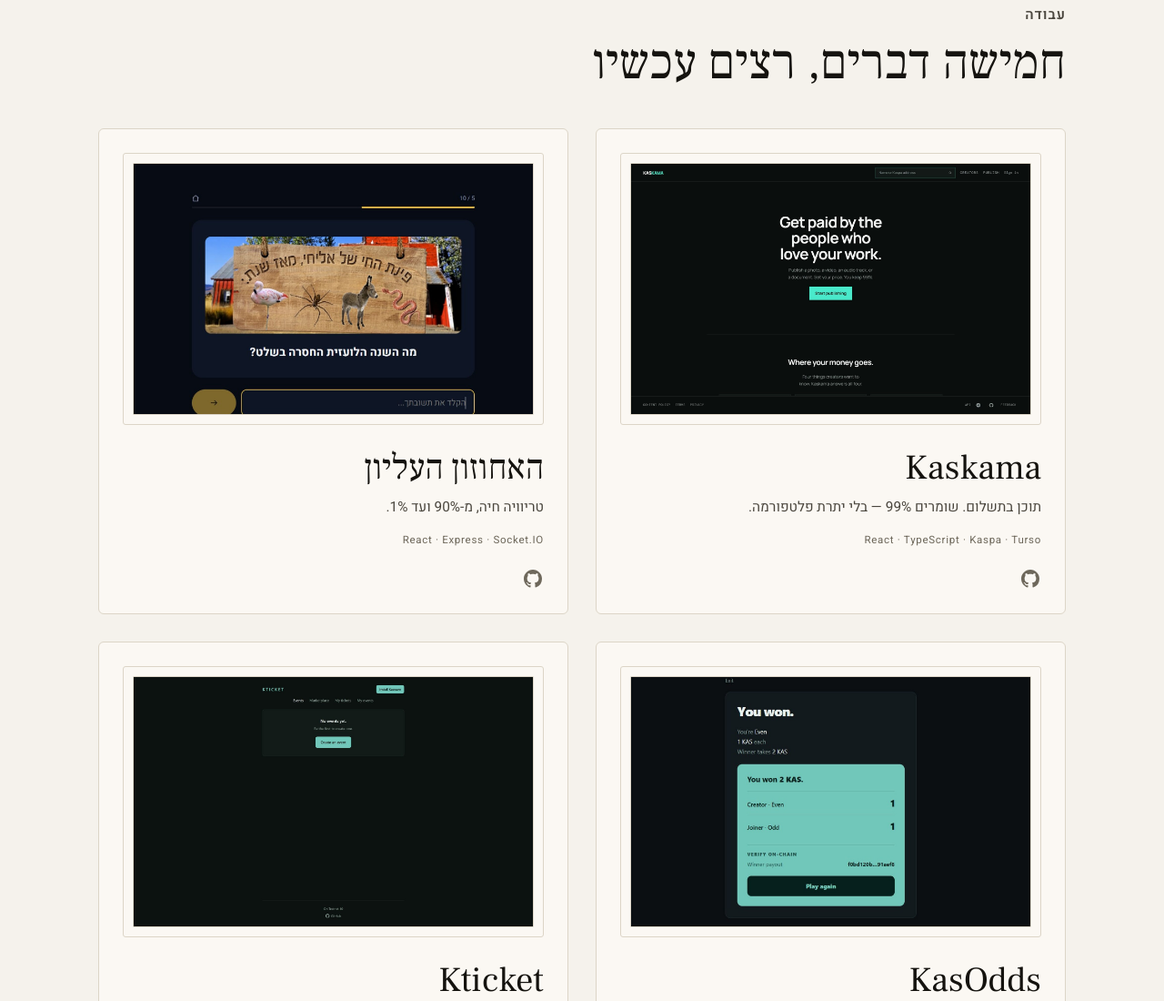
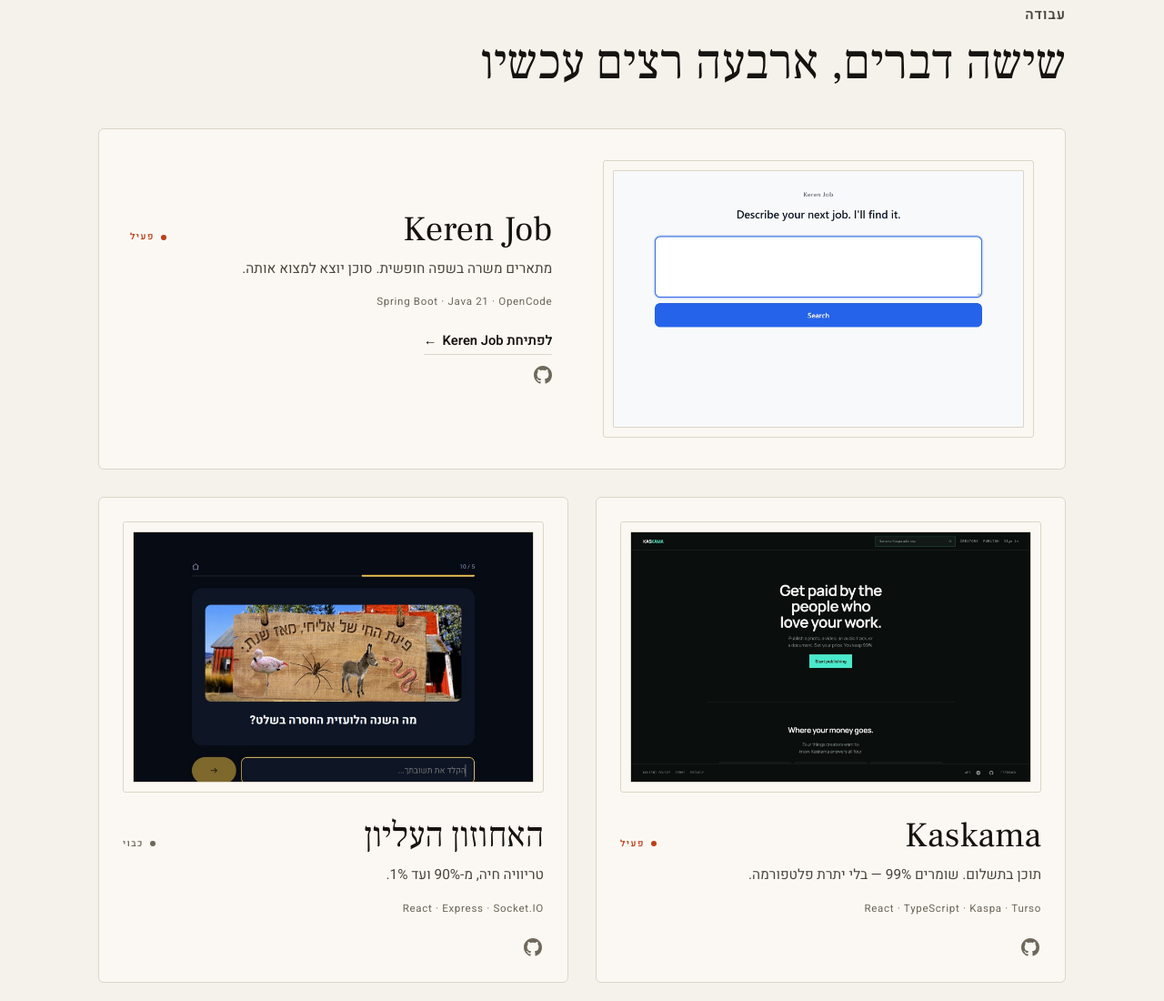
Before and after one commit to danieliyahu1/daniel-personal-website, a plain HTML site: page he.html in a window 1280 px wide. Shown: the part 1788-2888 px from the top of the page at 91% size. Drawn offline with Linux system fonts and the light colour scheme.

Commit message:
feat: add Keren Job and show live status per app

```diff
--- a/assets/css/style.css
+++ b/assets/css/style.css
@@ -1055,6 +1055,40 @@ html[dir="rtl"] .case-meta strong {
   color: var(--ember);
 }
 
+/* Name on one side, live/offline on the other: the grid reads as an inventory. */
+.app-head {
+  display: flex;
+  flex-wrap: wrap;
+  align-items: baseline;
+  justify-content: space-between;
+  gap: 4px 14px;
+}
+
+.product-card .app-status {
+  display: inline-flex;
+  flex: none;
+  align-items: center;
+  gap: 7px;
+  margin: 0;
+  color: var(--muted);
+  font-size: 0.62rem;
+  font-weight: 600;
+  letter-spacing: 0.15em;
+  text-transform: uppercase;
+}
+
+.app-status::before {
+  content: "";
+  width: 6px;
+  height: 6px;
+  border-radius: 50%;
+  background: currentColor;
+}
+
+.product-card .app-status--live {
+  color: var(--ember);
+}
+
 /* The featured card stacks its links, so the GitHub mark gets its own row. */
 .product-featured .app-links {
   flex-direction: column;
--- a/he.html
+++ b/he.html
@@ -162,18 +162,43 @@
       <div class="section-head">
         <div>
           <p class="eyebrow">עבודה</p>
-          <h2>חמישה דברים, רצים עכשיו</h2>
+          <h2>שישה דברים, ארבעה רצים עכשיו</h2>
         </div>
       </div>
 
       <div class="product-grid">
+        <article class="product-card product-featured" data-reveal>
+          <figure class="frame">
+            <a class="frame-link" href="https://kerenjob.danieliyahu.com/" target="_blank" rel="noopener noreferrer" aria-label="פתחו את Keren Job">
+              <img src="assets/img/apps/kerenjob.jpg" width="1600" height="1000" alt="עמוד הבית של Keren Job עם הכיתוב Describe your next job. I'll find it." fetchpriority="high" decoding="async" />
+            </a>
+          </figure>
+          <div>
+            <div class="app-head">
+              <h3>Keren Job</h3>
+              <p class="app-status app-status--live">פעיל</p>
+            </div>
+            <p>מתארים משרה בשפה חופשית. סוכן יוצא למצוא אותה.</p>
+            <p class="stack"><span>Spring Boot</span><span>Java 21</span><span>OpenCode</span></p>
+            <div class="app-links">
+              <a class="link" href="https://kerenjob.danieliyahu.com/" target="_blank" rel="noopener noreferrer">לפתיחת Keren Job <span class="arrow" aria-hidden="true">←</span></a>
+              <a class="app-code" href="https://github.com/danieliyahu1/keren-job" target="_blank" rel="noopener noreferrer" aria-label="Keren Job ב-GitHub">
+                <svg width="20" height="20" viewBox="0 0 16 16" aria-hidden="true" focusable="false"><path fill="currentColor" d="M8 0C3.58 0 0 3.58 0 8c0 3.54 2.29 6.53 5.47 7.59.4.07.55-.17.55-.38 0-.19-.01-.82-.01-1.49-2.01.37-2.53-.49-2.69-.94-.09-.23-.48-.94-.82-1.13-.28-.15-.68-.52-.01-.53.63-.01 1.08.58 1.23.82.72 1.21 1.87.87 2.33.66.07-.52.28-.87.51-1.07-1.78-.2-3.64-.89-3.64-3.95 0-.87.31-1.59.82-2.15-.08-.2-.36-1.02.08-2.12 0 0 .67-.21 2.2.82.64-.18 1.32-.27 2-.27s1.36.09 2 .27c1.53-1.04 2.2-.82 2.2-.82.44 1.1.16 1.92.08 2.12.51.56.82 1.27.82 2.15 0 3.07-1.87 3.75-3.65 3.95.29.25.54.73.54 1.48 0 1.07-.01 1.93-.01 2.2 0 .21.15.46.55.38A8.01 8.01 0 0 0 16 8c0-4.42-3.58-8-8-8Z"/></svg>
+              </a>
+            </div>
+          </div>
+        </article>
+
         <article class="product-card" data-reveal>
           <figure class="frame">
             <a class="frame-link" href="https://kaskama.com/" target="_blank" rel="noopener noreferrer" aria-label="פתחו את Kaskama">
-              <img src="assets/img/apps/kaskama.jpg" width="1600" height="1000" alt="עמוד הבית של Kaskama עם הכיתוב Get paid by the people who love your work." fetchpriority="high" decoding="async" />
+              <img src="assets/img/apps/kaskama.jpg" width="1600" height="1000" alt="עמוד הבית של Kaskama עם הכיתוב Get paid by the people who love your work." loading="lazy" decoding="async" />
             </a>
           </figure>
+          <div class="app-head">
             <h3>Kaskama</h3>
+            <p class="app-status app-status--live">פעיל</p>
+          </div>
           <p>תוכן בתשלום. שומרים 99% — בלי יתרת פלטפורמה.</p>
           <p class="stack"><span>React</span><span>TypeScript</span><span>Kaspa</span><span>Turso</span></p>
           <div class="app-links">
@@ -185,11 +210,12 @@
 
         <article class="product-card" data-reveal>
           <figure class="frame">
-            <a class="frame-link" href="https://onepercent.danieliyahu.com/" target="_blank" rel="noopener noreferrer" aria-label="פתחו את האחוזון העליון">
             <img src="assets/img/apps/onepercent.jpg?v=20261020b" width="1600" height="1000" alt="שאלה מתוך האחוזון העליון: חידת תמונה בעברית על שלט אסם ובו שנה חסרה." loading="lazy" decoding="async" />
-            </a>
           </figure>
+          <div class="app-head">
             <h3>האחוזון העליון</h3>
+            <p class="app-status app-status--offline">כבוי</p>
+          </div>
           <p>טריוויה חיה, מ-90% ועד 1%.</p>
           <p class="stack"><span>React</span><span>Express</span><span>Socket.IO</span></p>
           <div class="app-links">
@@ -205,7 +231,10 @@
               <img src="assets/img/apps/kasodds.jpg" width="1600" height="1000" alt="מסך התוצאה של KasOdds ממשחק חי: היוצר והמצטרף בחרו 1, והמנצח זכה בקופה של 2 KAS." loading="lazy" decoding="async" />
             </a>
           </figure>
+          <div class="app-head">
             <h3>KasOdds</h3>
+            <p class="app-status app-status--live">פעיל</p>
+          </div>
           <p>בוחרים 1 או 2. חוזה אוכף את התוצאה.</p>
           <p class="stack"><span>TypeScript</span><span>Kaspa</span><span>Covenants</span></p>
           <div class="app-links">
@@ -221,7 +250,10 @@
               <img src="assets/img/apps/kticket.jpg" width="1600" height="1000" alt="עמוד האירועים של Kticket במצב ריק, עם כפתור יצירת אירוע." loading="lazy" decoding="async" />
             </a>
           </figure>
+          <div class="app-head">
             <h3>Kticket</h3>
+            <p class="app-status app-status--live">פעיל</p>
+          </div>
           <p>כרטיסים ששייכים לכם — לא שמושכרים.</p>
           <p class="stack"><span>React</span><span>TypeScript</span><span>Fastify</span><span>Kaspa</span></p>
           <div class="app-links">
@@ -233,12 +265,13 @@
 
         <article class="product-card product-featured" data-reveal>
           <figure class="frame">
-            <a class="frame-link" href="https://daftari.danieliyahu.com/" target="_blank" rel="noopener noreferrer" aria-label="פתחו את Daftari">
             <img src="assets/img/apps/daftari.jpg" width="1600" height="1000" alt="מסך החיבור של Daftari שמבקש מהמבקר לחבר ארנק." loading="lazy" decoding="async" />
-            </a>
           </figure>
           <div>
+            <div class="app-head">
               <h3>Daftari</h3>
+              <p class="app-status app-status--offline">כבוי</p>
+            </div>
             <p>קבוצות חיסכון עם הספר על השרשרת.</p>
             <p class="stack"><span>TypeScript</span><span>Express</span><span>Turso</span><span>Kaspa</span></p>
             <div class="app-links">
```
Also changed, not shown: index.html (+39 -6 lines), assets/img/apps/kerenjob.jpg (added). Lines whose indentation alone changed are shown as unchanged.
